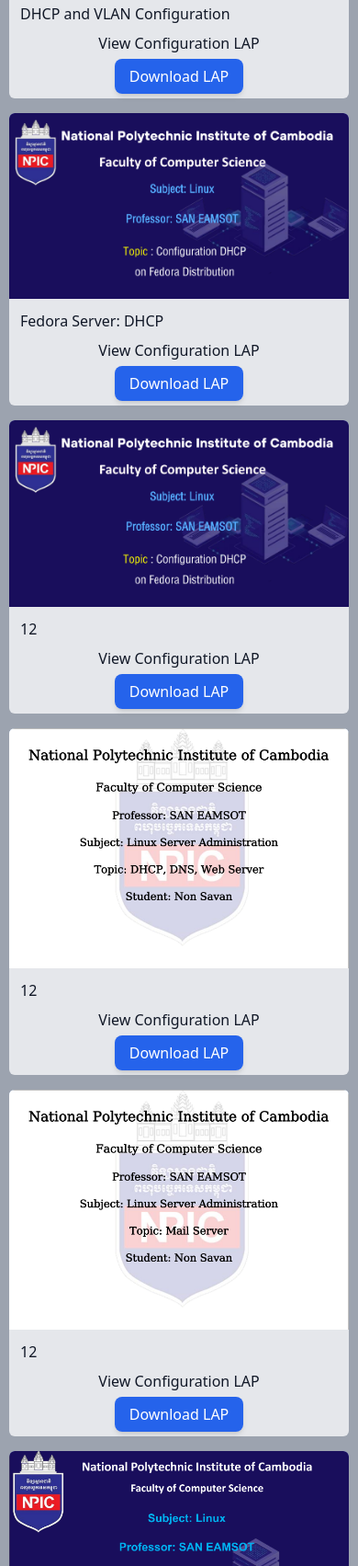
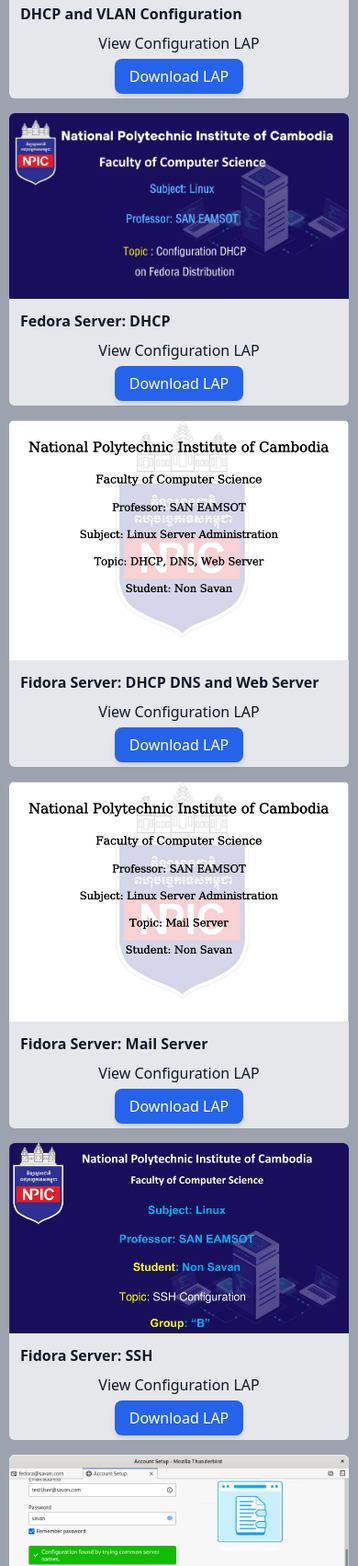
Before and after one commit to Savan168/Portfolio, a website: page index.html in a window 390 px wide. Shown: the part 3067-4770 px from the top of the page at 92% size. Drawn offline with nearby package versions, Linux system fonts and the light colour scheme.

Commit message:
Portfolio

```diff
--- a/index.html
+++ b/index.html
@@ -127,7 +127,9 @@
                               <a href="#">persenalsavann@gmail.com</a>
                           </div>
                           <div class="flex gap-[20px]">
-                              <button class="px-4 :py-2 bg-slate-200 rounded-md hover:bg-green-600 hover:text-white">Github</button>
+                              <button class="px-4 :py-2 bg-slate-200 rounded-md hover:bg-green-600 hover:text-white">
+                                <a href="https://github.com/Savan168" target="_blank">Github</a>
+                              </button>
                               <button class="px-4 :py-2 bg-slate-200 rounded-md hover:bg-green-600 hover:text-white">
                                 <a href="https://www.linkedin.com/in/non-savan-588986344/" target="_blank">LinkedIn</a>
                               </button>
--- a/main.js
+++ b/main.js
@@ -4,10 +4,9 @@ $(document).ready(function(){
   const projectsCart = [
     {image:'Projects/DHCP,VLAN.png', title:'DHCP and VLAN Configuration',Link:'Projects/DHCP,VLAN.pkt'},
     {image:'filedonwload/DHCP.png', title:'Fedora Server: DHCP',Link:'filedonwload/DHCP.pdf'},
-    {image:'filedonwload/DHCP.png', title:'12',Link:'filedonwload/DHCP.pdf'},
-    {image:'filedonwload/DHCP, DNS, Web Server.png', title:'12',Link:'filedonwload/DHCP, DNS, Web Server.pdf'},
-    {image:'filedonwload/Mail Server.png', title:'12',Link:'filedonwload/Mail Server.pdf'},
-    {image:'filedonwload/SSH.png', title:'12',Link:'filedonwload/SSH.pdf'},
+    {image:'filedonwload/DHCP, DNS, Web Server.png', title:'Fidora Server: DHCP DNS and Web Server',Link:'filedonwload/DHCP, DNS, Web Server.pdf'},
+    {image:'filedonwload/Mail Server.png', title:'Fidora Server: Mail Server',Link:'filedonwload/Mail Server.pdf'},
+    {image:'filedonwload/SSH.png', title:'Fidora Server: SSH',Link:'filedonwload/SSH.pdf'},
     {image:'filedonwload/te.png', title:'12',Link:'21'}
   ]
   const VideoCart = [
@@ -38,7 +37,7 @@ $(document).ready(function(){
             <img class="h-full rounded-t-md" src="${val.image}" alt="">
           </div>
           <div class="h-[25%] lg:p-4 p-3">
-            <h1 class="lg:mb-3 mb-2">${val.title}</h1>
+            <h1 class="lg:mb-3 mb-2"><b>${val.title}</b></h1>
             <div class="lg:flex lg:flex-row flex flex-col gap-3">
                 <button><a href="">View Configuration LAP</a></button>
                 <button class="">
```
